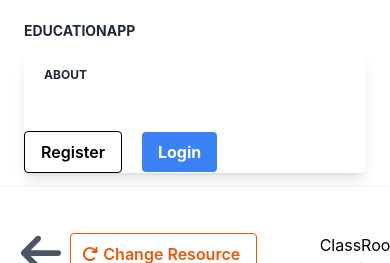
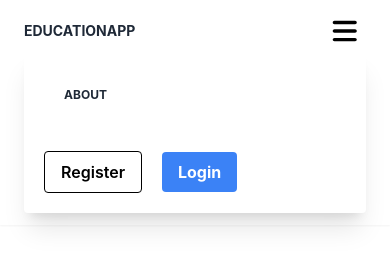
Before and after one commit to Wais1/education-app-fe, a React (Create React App) app: page / in a window 390 px wide. Both pictures are taken after a click on the button 353 px from the left and 31 px from the top of the page. Shown: the top 263 px of the page. Built offline with nearby package versions, Linux system fonts and the light colour scheme; no server answers.

Commit message:
made navbar more elegant

```diff
--- a/src/components/Navbar.jsx
+++ b/src/components/Navbar.jsx
@@ -1,6 +1,8 @@
 import { useState, useContext, useEffect } from "react"
 import { Link, useNavigate } from "react-router-dom";
 import { UserContext } from "../context/UserContext";
+import { FontAwesomeIcon } from "@fortawesome/react-fontawesome";
+import { faBars } from "@fortawesome/free-solid-svg-icons";
 
 export default function Navbar(props) {
   const [navbarOpen, setNavbarOpen] = useState(false);
@@ -32,11 +34,7 @@ export default function Navbar(props) {
         <div className="w-full relative flex justify-between lg:w-auto lg:static lg:block lg:justify-start">
           <Link to="/">
             <p
-            className={
-              (props.transparent ? "text-white" : "text-gray-800") +
-              " text-sm font-bold leading-relaxed inline-block mr-4 py-2 whitespace-nowrap uppercase"
-            }
-            href="https://www.creative-tim.com/learning-lab/tailwind-starter-kit#/presentation"
+            className="text-gray-800 text-sm font-bold leading-relaxed inline-block mr-4 py-2 whitespace-nowrap uppercase"
           >EducationApp
           </p>
           </Link>
@@ -45,18 +43,14 @@ export default function Navbar(props) {
             type="button"
             onClick={() => setNavbarOpen(!navbarOpen)}
           >
-            <i
-              className={
-                (props.transparent ? "text-white" : "text-gray-800") +
-                " fas fa-bars"
-              }
-            ></i>
+            <FontAwesomeIcon icon={faBars} transform=' grow-6' />
+
           </button>
         </div>
         <div
           className={
             "lg:flex flex-grow items-center bg-white lg:bg-transparent lg:shadow-none" +
-            (navbarOpen ? " block rounded shadow-lg" : " hidden")
+            (navbarOpen ? " block rounded shadow-xl p-5" : " hidden")
           }
           id="example-navbar-warning"
         >
@@ -103,7 +97,7 @@ export default function Navbar(props) {
             </li>
             {/* Logout button */}
             {user ? (<>
-            <li className="text-gray-800">Hello <strong>{user.name}</strong></li>
+             {!navbarOpen && <li className="text-gray-800">Hello <strong>{user.name}</strong></li> }
             <button className="text-red-700 font-semibold ml-8" onClick={onLogout}>Logout</button>
             </>
             ) :
```
